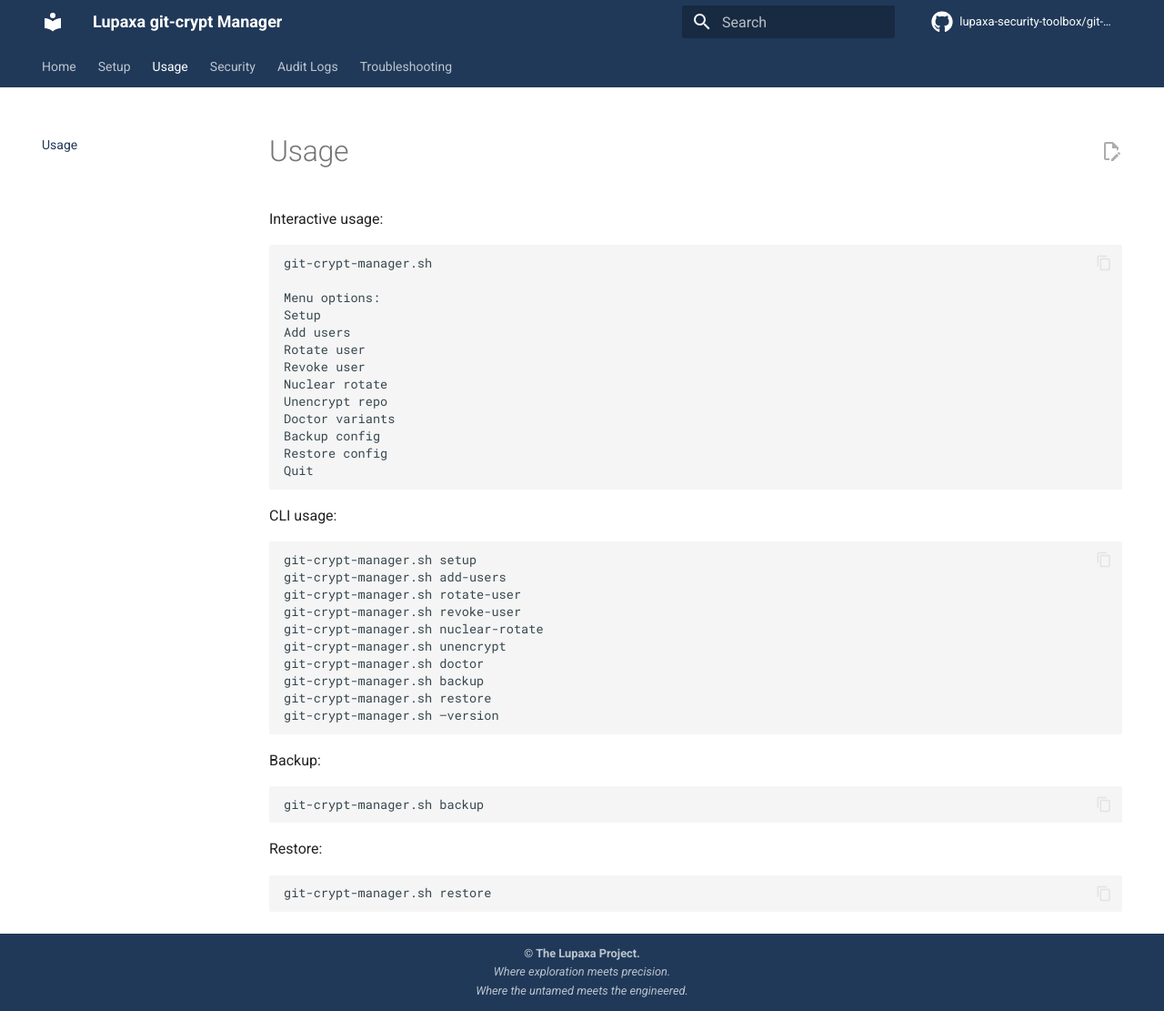
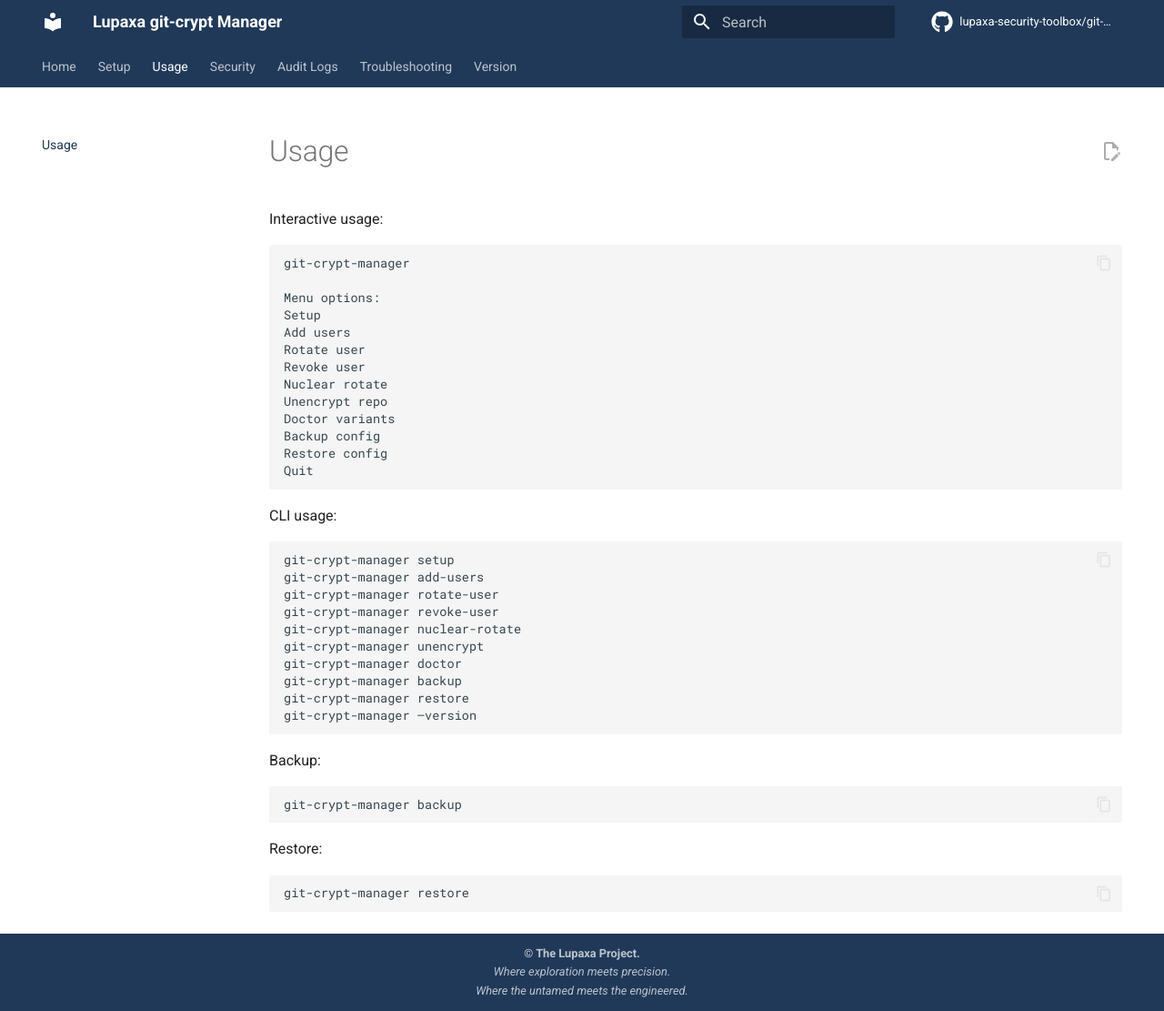
Before and after one commit to lupaxa-security-toolbox/git-crypt-manager, an MkDocs documentation site: the page built from docs/usage.md, in a window 1280 px wide and 1111 px high. Shown: the whole window at 91% size. Built offline with MkDocs 1.6.1 and Material for MkDocs 9.7.7, drawn with Linux system fonts in a browser that asks for light colours; comment, search, counter and statistics services are not loaded.

Commit message:
Cleanup and better docs

````diff
--- a/docs/usage.md
+++ b/docs/usage.md
@@ -3,7 +3,7 @@
 Interactive usage:
 
 ```bash
-git-crypt-manager.sh
+git-crypt-manager
 
 Menu options:
 Setup
@@ -21,26 +21,26 @@ Quit
 CLI usage:
 
 ```bash
-git-crypt-manager.sh setup
-git-crypt-manager.sh add-users
-git-crypt-manager.sh rotate-user
-git-crypt-manager.sh revoke-user
-git-crypt-manager.sh nuclear-rotate
-git-crypt-manager.sh unencrypt
-git-crypt-manager.sh doctor
-git-crypt-manager.sh backup
-git-crypt-manager.sh restore
-git-crypt-manager.sh –version
+git-crypt-manager setup
+git-crypt-manager add-users
+git-crypt-manager rotate-user
+git-crypt-manager revoke-user
+git-crypt-manager nuclear-rotate
+git-crypt-manager unencrypt
+git-crypt-manager doctor
+git-crypt-manager backup
+git-crypt-manager restore
+git-crypt-manager –version
 ```
 
 Backup:
 
 ```bash
-git-crypt-manager.sh backup
+git-crypt-manager backup
 ```
 
 Restore:
 
 ```bash
-git-crypt-manager.sh restore
+git-crypt-manager restore
 ```
--- a/mkdocs.yml
+++ b/mkdocs.yml
@@ -66,3 +66,4 @@ nav:
   - Security: security.md
   - Audit Logs: audit-logs.md
   - Troubleshooting: troubleshooting.md
+  - Version: version.md
````
Also changed, not shown: README.md (+21 -21 lines), docs/index.md (+1 -1 lines), docs/setup.md (+6 -6 lines), docs/troubleshooting.md (+3 -3 lines), docs/version.md (added, +16 -0 lines), .bumpversion.toml (added), 4 other files.
